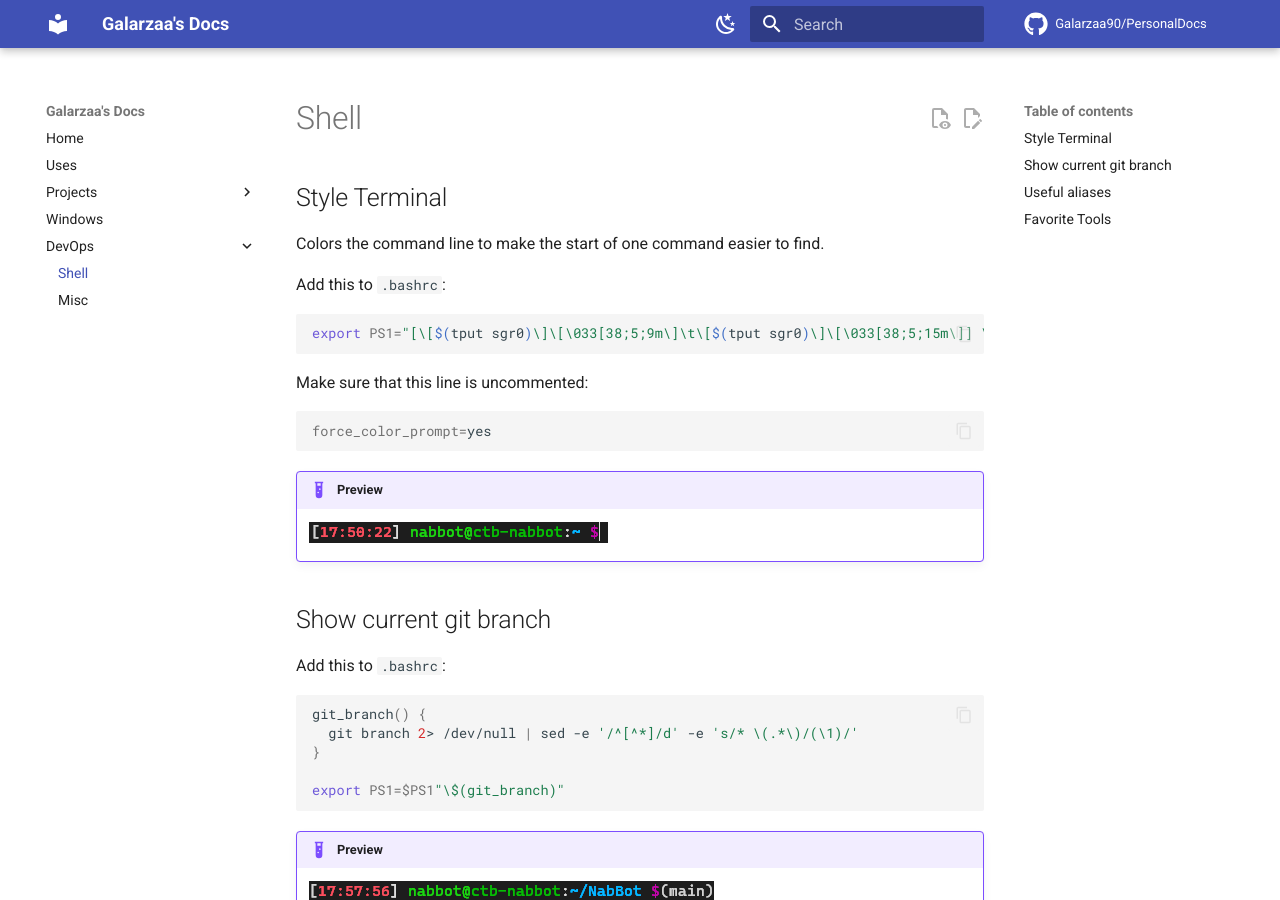
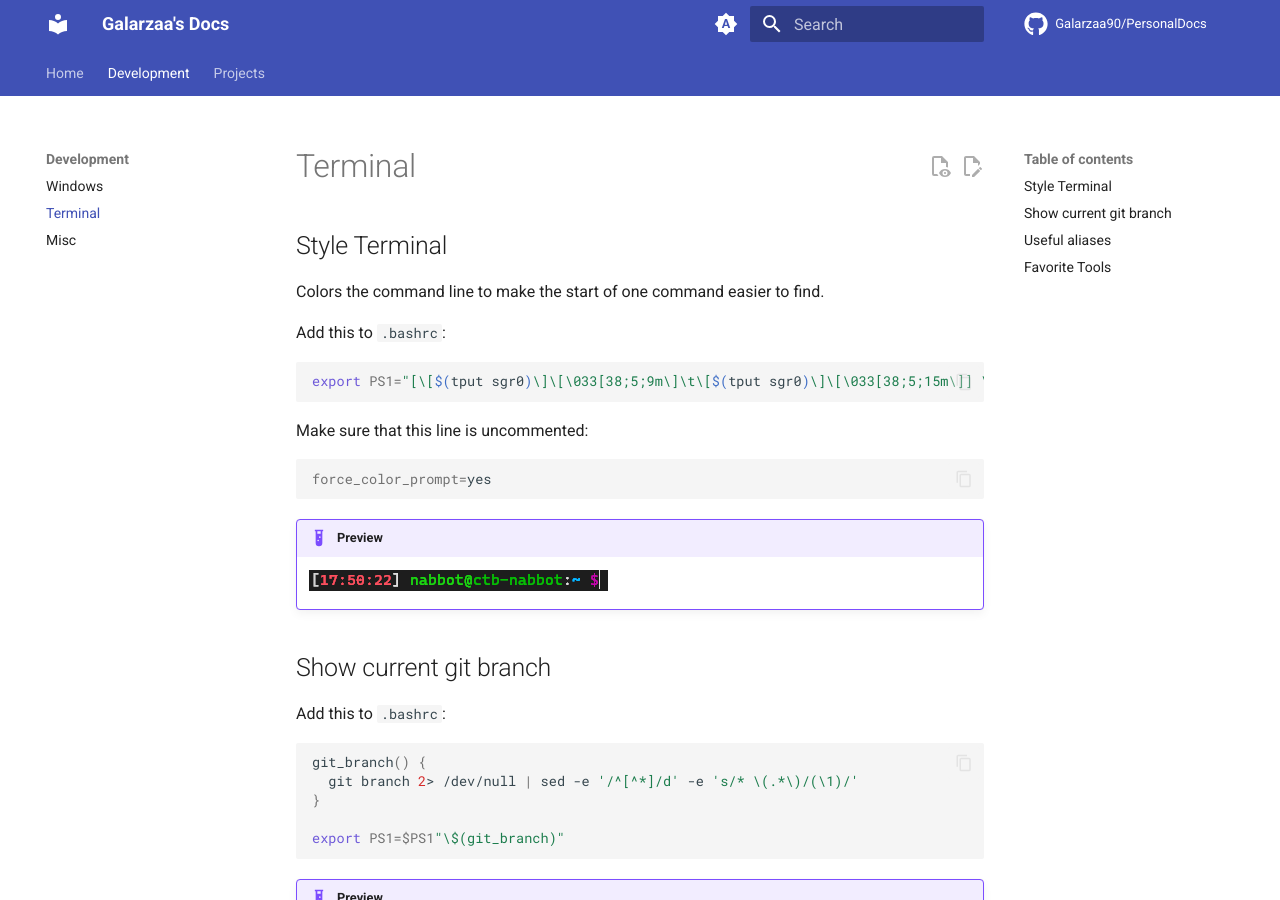
Before and after one commit to Galarzaa90/PersonalDocs, an MkDocs documentation site: the page built from docs/dev/terminal.md, in a window 1280 px wide and 900 px high. Built offline with MkDocs 1.6.1 and Material for MkDocs 9.7.7, drawn with Linux system fonts in a browser that asks for light colours; comment, search, counter and statistics services are not loaded.

Commit message:
Enable automatic dark/light mode, reorganize

```diff
--- /dev/null
+++ b/docs/dev/index.md
@@ -0,0 +1,3 @@
+# Development
+
+Notes about development.
--- a/docs/devops/shell.md
+++ b/docs/dev/terminal.md
@@ -1,4 +1,4 @@
-# Shell
+# Terminal
 ## Style Terminal
 
 Colors the command line to make the start of one command easier to find.
@@ -48,6 +48,6 @@ alias activenv="source venv/bin/activate"
 
 ## Favorite Tools
 
-| Tool  |  Description | Installation
-|---|---|---|
-| [bat](https://github.com/sharkdp/bat)   | A `cat` clone with syntax highlighting and Git integration. | `apt install`|
+| Tool                                  | Description                                                 | Installation  |
+| ------------------------------------- | ----------------------------------------------------------- | ------------- |
+| [bat](https://github.com/sharkdp/bat) | A `cat` clone with syntax highlighting and Git integration. | `apt install` |
--- a/mkdocs.yml
+++ b/mkdocs.yml
@@ -8,20 +8,24 @@ edit_uri: edit/main/docs/
 theme:
   name: material
   palette:
-  - scheme: default
+  - media: "(prefers-color-scheme)"
+    toggle:
+      icon: material/brightness-auto
+      name: Switch to light mode
+  - media: "(prefers-color-scheme: light)"
+    scheme: default
     primary: 'indigo'
     accent: 'orange'
     toggle:
       icon: material/weather-night
       name: Switch to dark mode
-    media: "(prefers-color-scheme: light)"
-  - scheme: slate
+  - media: "(prefers-color-scheme: dark)"
+    scheme: slate
     primary: 'indigo'
     accent: 'orange'
     toggle:
       icon: material/weather-sunny
       name: Switch to light mode
-    media: "(prefers-color-scheme: dark)"
   features:
     - navigation.tracking
     - content.code.copy
@@ -29,6 +33,7 @@ theme:
     - content.action.edit
     - navigation.footer
     - navigation.instant
+    - navigation.tabs
     - search.highlight
     - search.suggest
     - search.share
@@ -68,11 +73,12 @@ extra:
       link: https://www.linkedin.com/in/galarzaa/
 
 nav:
-  - Home: index.md
-  - Uses: uses.md
+  - Home:
+    - Home: index.md
+    - Uses: uses.md
+  - Development:
+    - Windows: dev/windows.md
+    - Terminal: dev/terminal.md
+    - Misc: dev/misc.md
   - Projects:
     - PC Monitoring: projects/monitoring.md
-  - Windows: windows.md
-  - DevOps:
-      - Shell: devops/shell.md
-      - Misc: devops/misc.md
```
Also changed, not shown: docs/dev/windows.md (renamed from docs/windows.md, +1 -1 lines), docs/dev/misc.md (renamed from docs/devops/misc.md).
